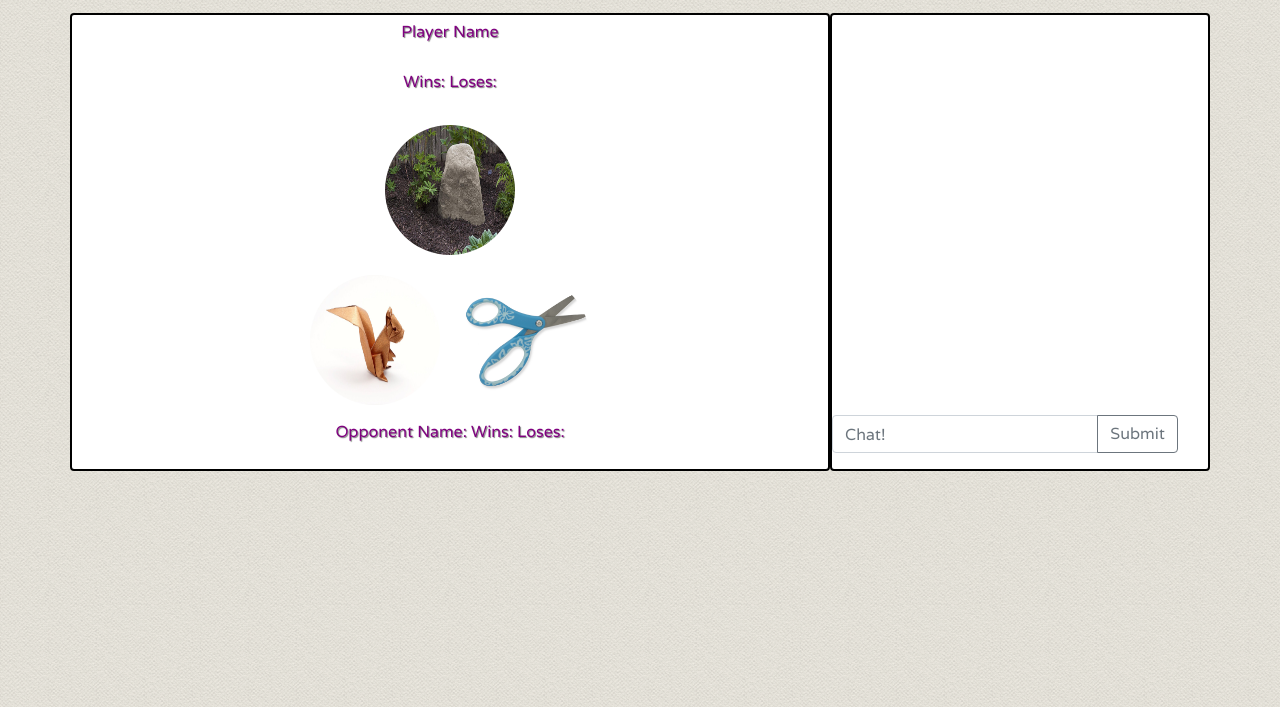
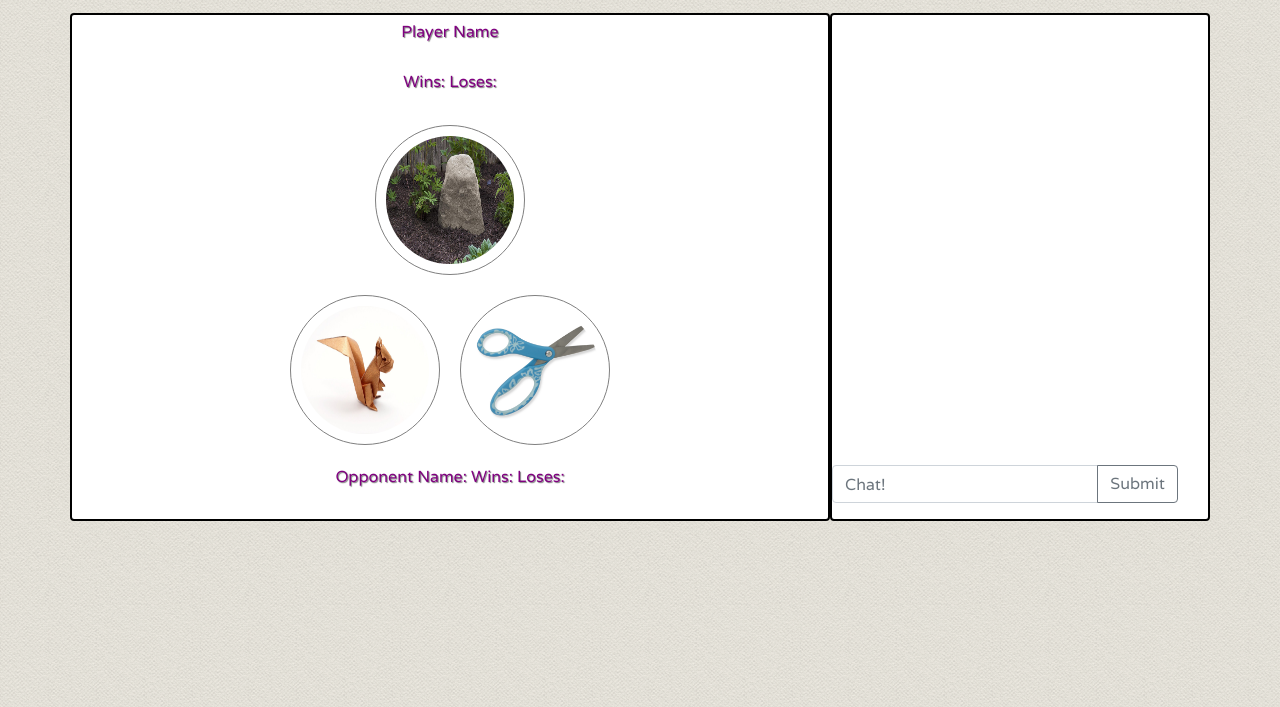
Before and after one commit to DMcCulloch-Coder/RPS-multiplayer, a plain HTML site: page index.html in a window 1280 px wide. Both pictures are taken after typing "Sample" into the empty fields and a click on the button "Submit". Shown: the part 93-800 px from the top of the page. Drawn offline with nearby package versions, Linux system fonts and the light colour scheme; no server answers.

Commit message:
fixing signup display and continuing to work on sign in logic

```diff
--- a/assets/css/style.css
+++ b/assets/css/style.css
@@ -14,13 +14,17 @@ p {
 
 }
 
-.container {
+.game {
     display: none;
 }
 
 .user-signup {
+    width: 80%;
+
+}
+
+.sign-in {
     margin-top: 200px;
-    width: 80%;
 
 }
 
@@ -42,7 +46,8 @@ p {
 }
 
 .chat-archive {
-    height: 400px;
+    height: 450px;
+
 }
 
 .chat-box {
@@ -55,5 +60,12 @@ img {
     width: 150px;
     border-radius: 50%;
     padding: 10px;
+    border: 1px solid gray;
+    margin: 10px;
 
 }
+
+#opponent-info {
+    margin: 5px;
+
+}
--- a/assets/javascript/script.js
+++ b/assets/javascript/script.js
@@ -43,13 +43,24 @@ $(document).ready(function(){
 
     playersInGame.on('value', function(snapshot) {
         //what happens when you add a player  if statments if there is player 1/2
+        if (!snapshot.child('firstPlayer').exists) {
+            //create and set as first player if there is not first player
 
+        }
+        if (snapshot.child('firstplayer').exists && !snapshot.child('secondPlayer').exists) {
+            //if first player exists and second player doesn't, set and make second player
+
+        }
+        if (snapshot.child('firstplayer').exists && snapshot.child('secondPlayer').exists) {
+            //if they both exist, make a spectator, reset display
+
+        }
 
     })
 
     $('#submit').on('click', function() {
-        $('.container').css('display', 'block')
-        $('#user-signup').css('display', 'none')
+        $('.game').css('display', 'block')
+        $('.sign-in').css('display', 'none')
     })
 
 })
--- a/index.html
+++ b/index.html
@@ -20,14 +20,16 @@
             <span class="navbar-brand mx-auto h1">Rock, Paper, Scissors - Online</span>
         </nav>
 
-        <div class="input-group" id='user-signup'>
-            <input type="text" class="form-control" placeholder="Enter Username" aria-label="Username" aria-describedby="button-addon2">
-            <div class="input-group-append">
-                <button class="btn btn-outline-secondary" type="submit" id="submit">Submit</button>
+        <div class='container sign-in'>
+            <div class="input-group" id='user-signup'>
+                <input type="text" class="form-control" placeholder="Enter Username" aria-label="Username" aria-describedby="button-addon2">
+                <div class="input-group-append">
+                    <button class="btn btn-outline-secondary" type="submit" id="submit">Submit</button>
+                </div>
             </div>
         </div>
 
-        <div class='container'>
+        <div class='container game'>
 
             <div class='row'>
 
@@ -88,21 +90,3 @@
 
     </body>
 </html>
-
-
-<!--
-
-
-<h1><span></span>Rock, Paper, Scissors - Online</h1>
-
-<div id='player-interface'>
-    <p id='player-name'></p>
-    <p>Wins: <span id='wins-display'></span> Loses: <span id='loses-display'></span></p>
-    <button id='rock-button'>Rock</button>
-    <button id='paper-button'>Paper</button>
-    <button id='scissors-button'>Scissors</button>
-</div>
-
-<div id='chat-box'>
-
-</div> -->
```
